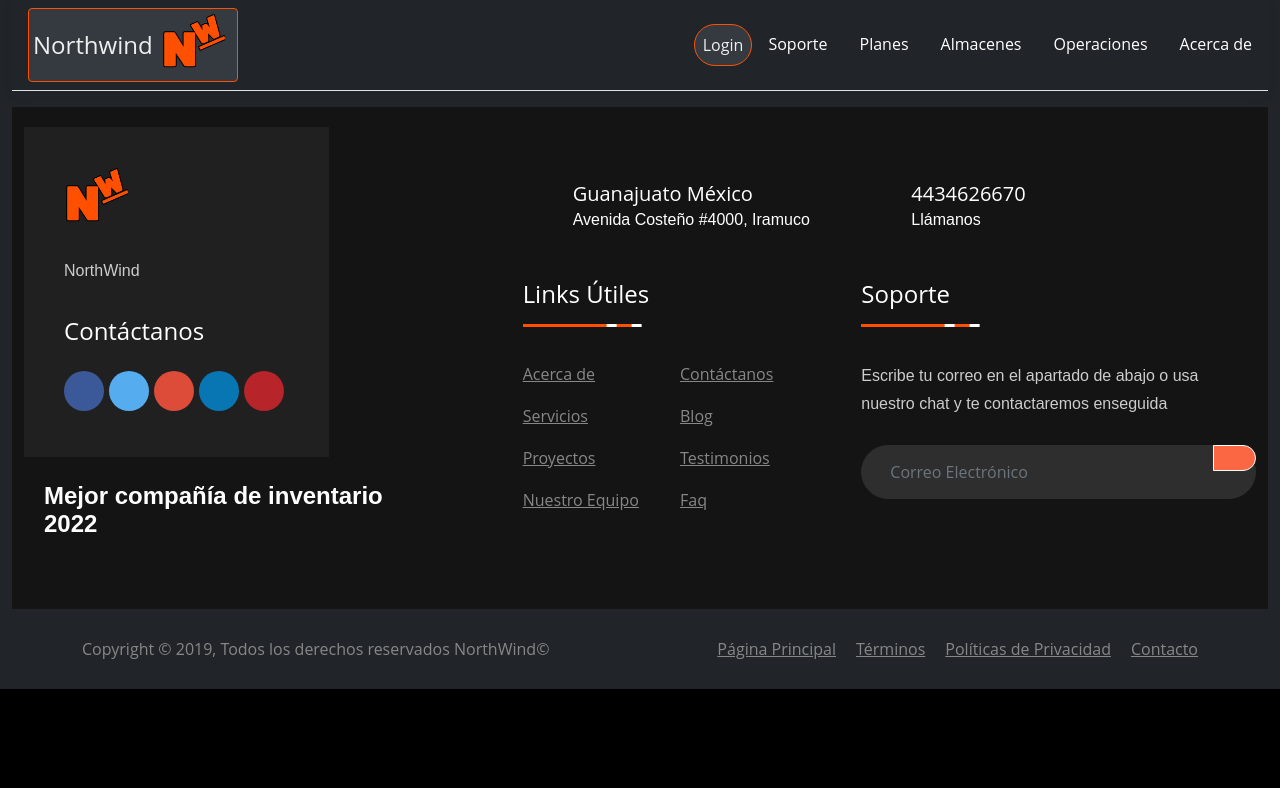
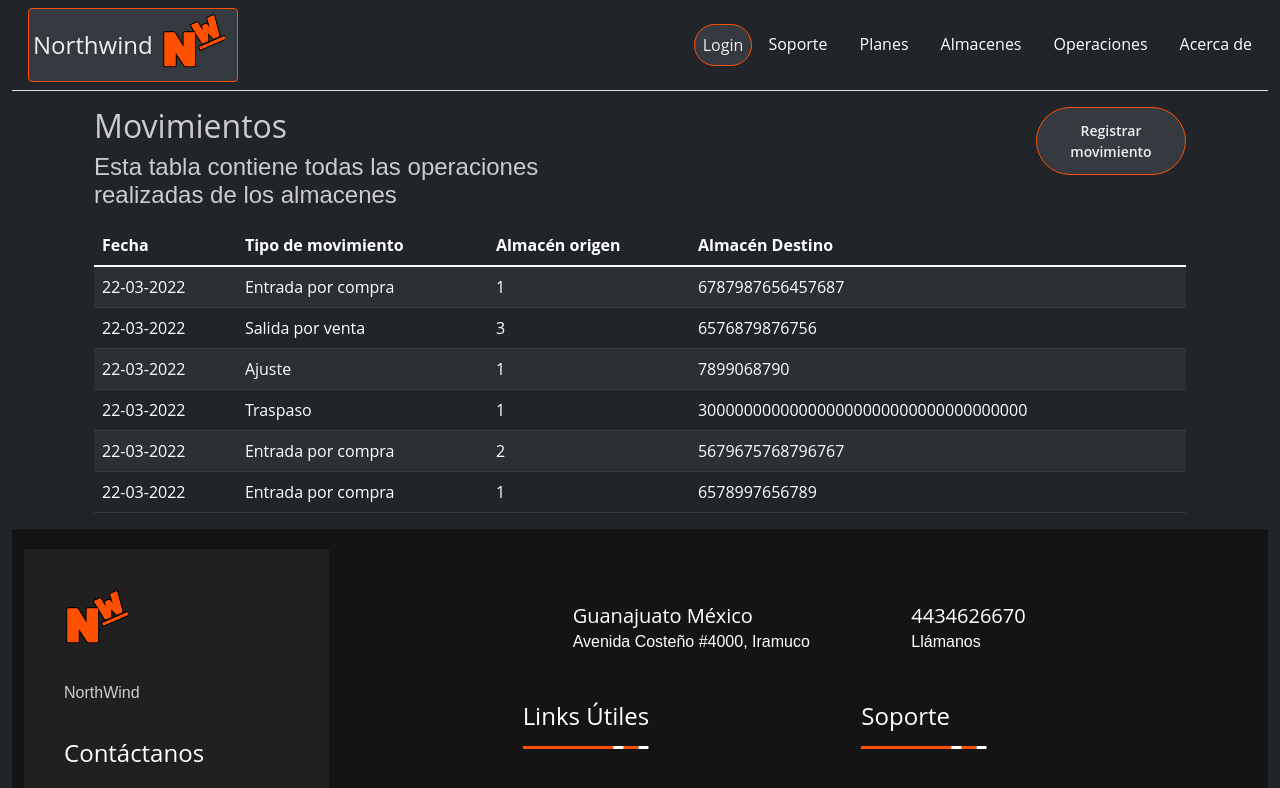
Before and after one commit to Dany-GP/Inventarios-Etapa-2, a React (Create React App) app in the folder ClientApp/: page /Operaciones in a window 1280 px wide. Shown: the top 788 px of the page. Built offline with nearby package versions, Linux system fonts and the light colour scheme.

Commit message:
Operaciones

```diff
--- a/ClientApp/src/components/Almacenes.js
+++ b/ClientApp/src/components/Almacenes.js
@@ -5,7 +5,6 @@ import 'bootstrap/dist/css/bootstrap.min.css';
 import bootstrap from 'bootstrap/dist/js/bootstrap.min.js';
 import './styles/index.css';
 import './styles/Almacenes.css';
-import Footer from './Footer';
 $.DataTable = require('datatables.net');
 
 function mostrarModal() {
--- a/ClientApp/src/components/Operaciones.js
+++ b/ClientApp/src/components/Operaciones.js
@@ -0,0 +1,71 @@
+import React, { Component } from 'react';
+
+
+export class Operaciones extends Component {
+    render() {
+        return (
+            <div className='container'>
+                <div class="row">
+                    <div class="col">
+                        <h2>Movimientos</h2>
+                        <p>Esta tabla contiene todas las operaciones realizadas de los almacenes</p>
+                    </div>
+                    <div class="col text-end align-items-center">
+                        <button class="btn" onclick="mostrarModal()">Registrar movimiento</button>
+                    </div>
+                </div>
+
+                <table id="tabla_3" class="table table-dark table-striped w-100">
+                    <thead>
+                        <tr>
+                            <th data-priority="1">Fecha</th>
+                            <th data-priority="2">Tipo de movimiento</th>
+                            <th data-priority="3">Almacén origen</th>
+                            <th data-priority="4">Almacén Destino</th>
+                        </tr>
+                    </thead>
+                    <tbody>
+                        <tr>
+                            <td>22-03-2022</td>
+                            <td>Entrada por compra</td>
+                            <td>1</td>
+                            <td>6787987656457687</td>
+                        </tr>
+                        <tr>
+                            <td>22-03-2022</td>
+                            <td>Salida por venta</td>
+                            <td>3</td>
+                            <td>6576879876756</td>
+                        </tr>
+                        <tr>
+                            <td>22-03-2022</td>
+                            <td>Ajuste</td>
+                            <td>1</td>
+                            <td>7899068790</td>
+                        </tr>
+                        <tr>
+                            <td>22-03-2022</td>
+                            <td>Traspaso</td>
+                            <td>1</td>
+                            <td>300000000000000000000000000000000000</td>
+                        </tr>
+                        <tr>
+                            <td>22-03-2022</td>
+                            <td>Entrada por compra</td>
+                            <td>2</td>
+                            <td>5679675768796767</td>
+                        </tr>
+                        <tr>
+                            <td>22-03-2022</td>
+                            <td>Entrada por compra</td>
+                            <td>1</td>
+                            <td>6578997656789</td>
+                        </tr>
+
+                    </tbody>
+                </table>
+
+            </div>
+        );
+    }
+}
```
Also changed, not shown: 1 other file (tests, documents, lock files or other folders).
